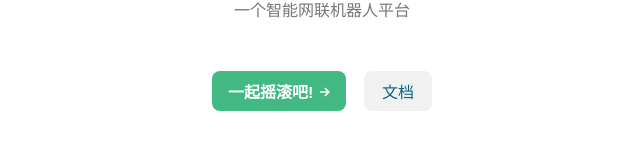
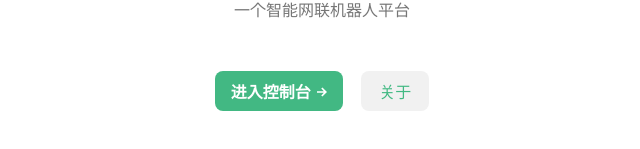
Before and after one commit to IceSugar-Coffee/edgex-ros-frontend, a Vue app: page / in a window 1280 px wide. Shown: the part 471-620 px from the top of the page, without its empty margins (318-958 px from the left). Built offline with nearby package versions, Linux system fonts and the light colour scheme.

Commit message:
上一次push有问题

```diff
--- a/src/components/GettingStarted.vue
+++ b/src/components/GettingStarted.vue
@@ -2,18 +2,17 @@
     <div class="hello">
         <h1>{{ msg }}</h1>
         <p class="description">一个智能网联机器人平台</p>
-        <p class="actions" data-v-9e9e3e87="">
-            <a class="get-started" href="/roslist" data-v-9e9e3e87="">
-                一起摇滚吧!
+        <p class="actions">
+            <a class="get-started" href="/roslist" @click="toConsole()">
+                进入控制台
                 <svg class="icon" xmlns="http://www.w3.org/2000/svg" width="10" height="10" viewBox="0 0 24 24"
                     data-v-9e9e3e87="">
                     <path
-                        d="M13.025 1l-2.847 2.828 6.176 6.176h-16.354v3.992h16.354l-6.176 6.176 2.847 2.828 10.975-11z"
-                        data-v-9e9e3e87="">
+                        d="M13.025 1l-2.847 2.828 6.176 6.176h-16.354v3.992h16.354l-6.176 6.176 2.847 2.828 10.975-11z">
                     </path>
                 </svg>
             </a>
-            <a class="setup" href="/guide/quick-start.html" data-v-9e9e3e87="">文档</a>
+            <a class="setup" @click="toAbout()">关于</a>
         </p>
     </div>
 </template>
@@ -23,6 +22,14 @@ export default {
     name: 'HelloWorld',
     props: {
         msg: String
+    },
+    methods: {
+        toConsole() {
+            this.$router.push("/roslist");
+        },
+        toAbout() {
+            this.$router.push("/about");
+        }
     }
 }
 </script>
--- a/src/components/MyChart.vue
+++ b/src/components/MyChart.vue
@@ -20,7 +20,7 @@ export default {
     },
     methods: {
         getCmdUrl(act) {
-            var ip = "172.19.140.143" //TODO对应broker代理机的地址, edgex核心服务也要在这台机器上
+            var ip = "172.27.134.232" //TODO对应broker代理机的地址, edgex核心服务也要在这台机器上
             return "http://" + ip + ":59882/api/v2/device/name/" + this.deviceName + "/" + act
         },
         async getVelocity() {
--- a/src/components/carController.vue
+++ b/src/components/carController.vue
@@ -18,7 +18,7 @@ export default {
     },
     methods: {
         getUrl(act) {
-            var ip = "172.19.140.143" //TODO对应broker代理机的地址, edgex核心服务也要在这台机器上
+            var ip = "172.27.134.232" //TODO对应broker代理机的地址, edgex核心服务也要在这台机器上
             return "http://" + ip + ":59882/api/v2/device/name/" + this.deviceName + "/" + act
             // return "http://" + ip + ":59882/api/v2/device/name/" + devicename + "/run" //测试用
         },
--- a/src/components/imageShow.vue
+++ b/src/components/imageShow.vue
@@ -15,7 +15,7 @@ export default {
     },
     methods: {
         getCmdUrl(act) {
-            var ip = "172.19.140.143" //TODO对应broker代理机的地址, edgex核心服务也要在这台机器上
+            var ip = "172.27.134.232" //TODO对应broker代理机的地址, edgex核心服务也要在这台机器上
             return "http://" + ip + ":59882/api/v2/device/name/" + this.deviceName + "/" + act
         },
         getCameraUrl() {
--- a/src/components/velocityButton.vue
+++ b/src/components/velocityButton.vue
@@ -19,7 +19,7 @@ export default {
     },
     methods: {
         getCmdUrl(act) {
-            var ip = "172.19.140.143" //TODO对应broker代理机的地址, edgex核心服务也要在这台机器上
+            var ip = "172.27.134.232" //TODO对应broker代理机的地址, edgex核心服务也要在这台机器上
             return "http://" + ip + ":59882/api/v2/device/name/" + this.deviceName + "/" + act
         },
         async setVelocity() {
```
Also changed, not shown: 1 other file (tests, documents, lock files or other folders).
